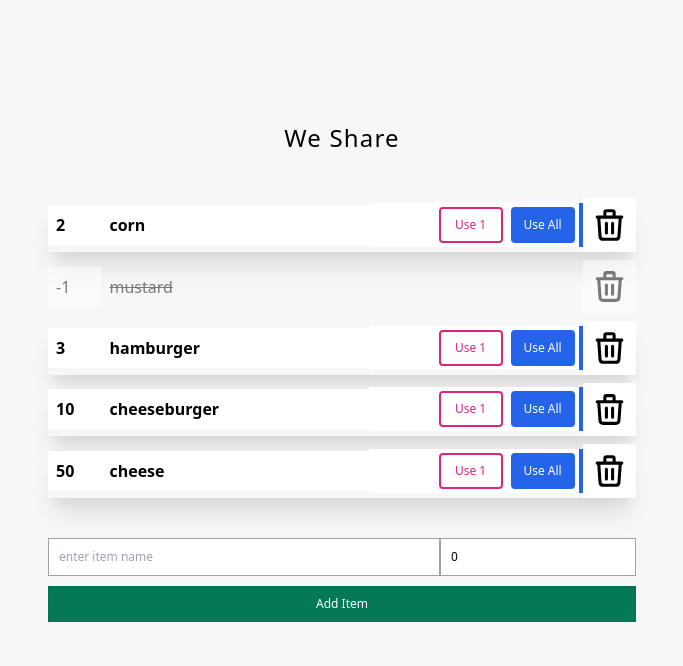
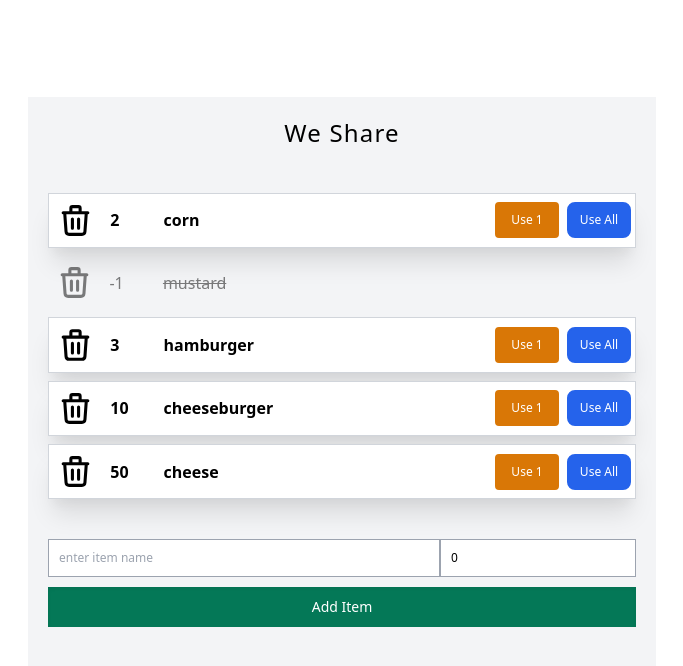
Before and after one commit to kellikells/we-share, a Next.js app: page / in a window 1280 px wide. Shown: the top 666 px of the page, without its empty margins (298-981 px from the left). Built offline with nearby package versions, Linux system fonts and the light colour scheme.

Commit message:
changed some styling, added hover effect to buttons

```diff
--- a/components/Item.js
+++ b/components/Item.js
@@ -13,7 +13,15 @@ export const Item = ({ item }) => {
 
         <div className={sign == 'positive' ? 'list-item' : 'list-item-disabled'}>
 
+
+
             <div className='list-grid'>
+
+                {/* ----- button: delete ----- */}
+                <button onClick={() => deleteItem(item.id)} className='btn-delete'>
+                    <img src='/trash.svg' alt='delete item' />
+                </button>
+
 
                 {/* ----- quantity ----- */}
                 <div className='item-qty'>{item.itemQuantity}</div>
@@ -39,9 +47,9 @@ export const Item = ({ item }) => {
 
 
                 {/* ----- button: delete ----- */}
-                <button onClick={() => deleteItem(item.id)} className='col-span-1  bg-white p-2 font-thin'>
+                {/* <button onClick={() => deleteItem(item.id)} className={sign == 'positive' ? 'btn-delete' : 'btn-delete-disabled'}>
                     <img src='/trash.svg' alt='delete item' />
-                </button>
+                </button> */}
 
             </div>
         </div>
--- a/components/OldItem.js
+++ /dev/null
@@ -1,21 +0,0 @@
-import React, { useContext } from 'react';
-import { GlobalContext } from '../context/GlobalState';
-
-export const Item = ({ item }) => {
-    const { deleteItem } = useContext(GlobalContext);
-
-    // ternary operator to determine item color (have or don't have)
-    // const sign = item.itemQuantity <= 0 ? '-' : '+';
-
-    return (
-        <>
-            <li className={item.itemQuantity <= 0 ? 'negative' : 'positive'}>
-
-                <span className='item-quantity'> {item.itemQuantity} </span>
-                <span className='item-name'> {item.itemName} </span>
-                <button onClick={() => deleteItem(item.id)} className='delete-btn'>x</button>
-            </li>
-
-        </>
-    )
-}
--- a/pages/index.js
+++ b/pages/index.js
@@ -11,10 +11,12 @@ import { GlobalProvider } from '../context/GlobalState';
 const App = () => {
   return (
     <GlobalProvider>
+      <div className='wrapper'>
         <Header />
       <div className='container'>
           <ItemList />
         <AddItemForm />
+        </div>
       </div>
     </GlobalProvider>
   );
--- a/styles/index.css
+++ b/styles/index.css
@@ -10,7 +10,7 @@ body {
      justify-content: center;
      min-height: 100vh;
      margin: 0;
-     background-color: #f7f7f7;
+     /* background-color: #f7f7f7; */
 }
 
 /* ----------------------------- */
@@ -18,6 +18,12 @@ body {
 /* ----------------------------- */
 
 @layer components {
+
+
+     .wrapper {
+          @apply p-5 bg-gray-100;
+     }
+
      .container {
           @apply my-7 mx-auto;
      }
@@ -30,67 +36,68 @@ body {
           @apply uppercase text-base border-b-2 border-solid border-gray-500 p-2.5  mb-2.5;
      }
 
-     /* ---------- ITEMS ---------- */
+
+    /* ---------- LIST GRID ---------- */
+
      .list {
           @apply list-none p-0 mt-11 mb-10;
      }
-
-     .list-item {
-          @apply flex items-center justify-center text-base font-bold my-2 md:shadow-xl;
-     }
-     .list-item-disabled {
-          @apply opacity-50;
-     }
-/* $([Parent Container]).find('input').each(function () {
-     $(this).attr('disabled', 'disabled');
- }); */
 
      .list-grid {
           @apply grid grid-cols-11 items-center w-full;
      }
 
-     /* .list-grid-positive {
-          @apply grid grid-cols-11 items-center w-full border-r-4 border-solid border-green-300;
+    /* ---------- ITEMS ---------- */
+
+     .list-item {
+          @apply flex items-center justify-center text-base font-bold my-2 bg-white shadow-xl border border-gray-300 ;
+     }
+     .list-item-disabled {
+          @apply opacity-50;
      }
 
-     .list-grid-negative {
-          @apply grid grid-cols-11 items-center w-full border-r-4 border-solid border-pink-600;
-     } */
-
      .item-qty {
-          @apply col-span-1 bg-white p-2;
+          @apply col-span-1 p-2;
      }
 
      .item-name {
-          @apply col-span-5 bg-white p-2;
+          @apply col-span-5  p-2;
      }
      .item-name-disabled {
           @apply col-span-9 p-2 line-through;
      }
      /* -------------------------------- */
+
      .item-btn-group {
-          @apply col-span-4 bg-white p-1 flex justify-end items-center space-x-2 text-xs border-r-4 border-solid border-blue-600;
+          @apply col-span-4  p-1 flex justify-end items-center space-x-2 text-xs;
      }
      .item-btn-group-disabled {
           @apply hidden;
      }
 
      /* -------------------------------- */
-     .btn-use-all {
-          @apply rounded p-2 w-16 text-white border-2 border-solid border-blue-600 bg-blue-600;
+
+     .btn-use-one {
+          @apply rounded py-2 px-1.5 w-16
+                    border-2 border-solid border-yellow-600
+                    hover:bg-yellow-100 bg-yellow-600
+                    hover:text-yellow-700  text-white
+                    transition duration-300;
      }
 
-     .btn-use-one {
-          @apply rounded p-2 w-16 text-pink-600 border-2 border-solid border-pink-600;
+     .btn-use-all {
+          @apply rounded-lg py-2 px-1.5 w-16
+                    border-2 border-solid border-blue-600
+                    hover:bg-blue-200  bg-blue-600
+                    hover:text-blue-800 text-white
+                    transition duration-300;
+     }
+     /* -------------------------------- */
+
+     .btn-delete {
+          @apply col-span-1 p-2;
      }
 
-
-
-     /* -------------------------------- */
-
-     .delete-btn {
-          @apply bg-pink-700 border-0 text-white text-xl leading-5 py-0.5 px-1.5 top-full left-0;
-     }
 
      /* ---------- FORM ---------- */
 
@@ -103,7 +110,7 @@ body {
      }
 
      .add-btn {
-          @apply bg-green-700 shadow-inner text-white border-0 block text-xs mt-2.5 mr-0 mb-7 p-2.5 w-full;
+          @apply bg-green-700 shadow-inner text-white border-0 block text-sm mt-2.5 mr-0 mb-7 p-2.5 w-full;
      }
 
      /* ---------- EDIT FORM ---------- */
```
